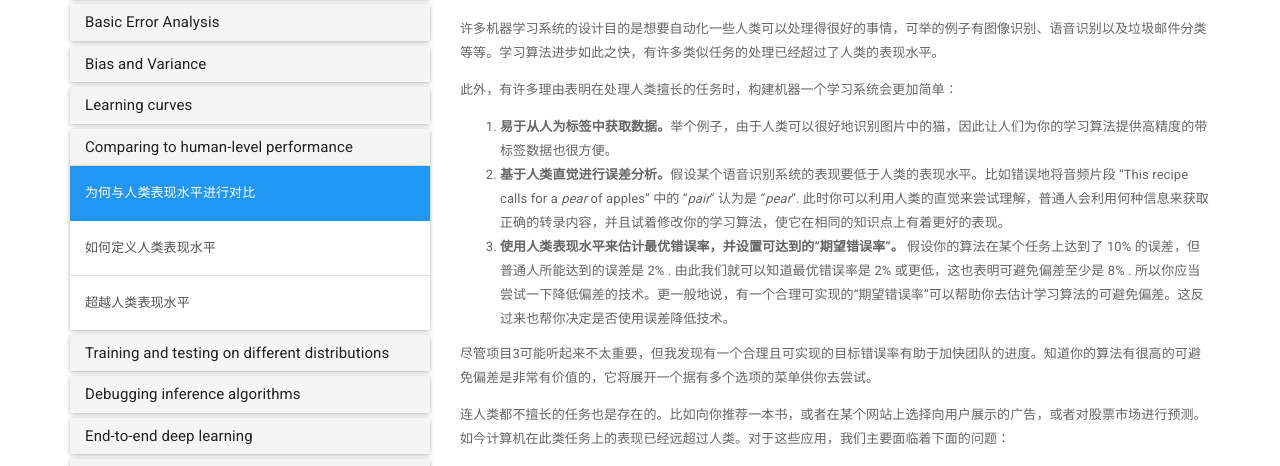
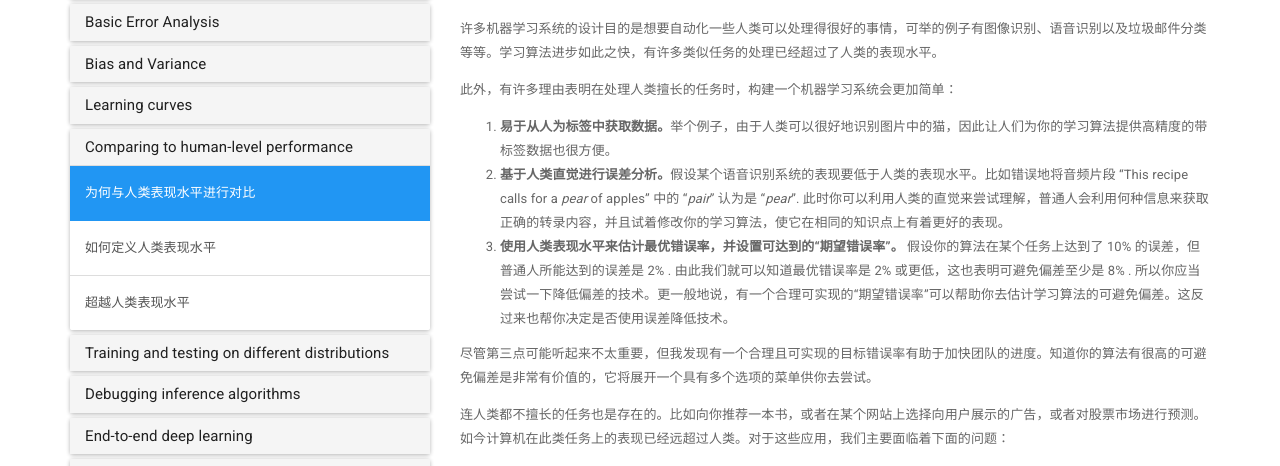
Before and after one commit to deeplearning-ai/machine-learning-yearning-cn, a Jekyll site: the page built from _docs/Comparing to human-level performance/ch33.md, in a window 1280 px wide and 1042 px high. Shown: the part 166-632 px from the top of the window. Built offline with Jekyll 4.4.1, drawn with Linux system fonts in a browser that asks for light colours; nearby versions of some CDN libraries.

Commit message:
update ch33

```diff
--- a/_docs/Comparing to human-level performance/ch33.md
+++ b/_docs/Comparing to human-level performance/ch33.md
@@ -5,13 +5,13 @@ permalink: /docs/ch33/
 
 许多机器学习系统的设计目的是想要自动化一些人类可以处理得很好的事情，可举的例子有图像识别、语音识别以及垃圾邮件分类等等。学习算法进步如此之快，有许多类似任务的处理已经超过了人类的表现水平。
 
-此外，有许多理由表明在处理人类擅长的任务时，构建机器一个学习系统会更加简单：
+此外，有许多理由表明在处理人类擅长的任务时，构建一个机器学习系统会更加简单：
 
 1. **易于从人为标签中获取数据。**举个例子，由于人类可以很好地识别图片中的猫，因此让人们为你的学习算法提供高精度的带标签数据也很方便。
 2. **基于人类直觉进行误差分析。**假设某个语音识别系统的表现要低于人类的表现水平。比如错误地将音频片段 “This recipe calls for a *pear* of apples” 中的 “*pair*” 认为是 “*pear*”. 此时你可以利用人类的直觉来尝试理解，普通人会利用何种信息来获取正确的转录内容，并且试着修改你的学习算法，使它在相同的知识点上有着更好的表现。
 3. **使用人类表现水平来估计最优错误率，并设置可达到的“期望错误率”。** 假设你的算法在某个任务上达到了 10% 的误差，但普通人所能达到的误差是 2% . 由此我们就可以知道最优错误率是 2% 或更低，这也表明可避免偏差至少是 8% . 所以你应当尝试一下降低偏差的技术。更一般地说，有一个合理可实现的“期望错误率”可以帮助你去估计学习算法的可避免偏差。这反过来也帮你决定是否使用误差降低技术。
 
-尽管项目3可能听起来不太重要，但我发现有一个合理且可实现的目标错误率有助于加快团队的进度。知道你的算法有很高的可避免偏差是非常有价值的，它将展开一个据有多个选项的菜单供你去尝试。
+尽管第三点可能听起来不太重要，但我发现有一个合理且可实现的目标错误率有助于加快团队的进度。知道你的算法有很高的可避免偏差是非常有价值的，它将展开一个具有多个选项的菜单供你去尝试。
 
 连人类都不擅长的任务也是存在的。比如向你推荐一本书，或者在某个网站上选择向用户展示的广告，或者对股票市场进行预测。如今计算机在此类任务上的表现已经远超过人类。对于这些应用，我们主要面临着下面的问题：
 
```
Also changed, not shown: _docs/Training and testing on different distributions/ch36.md (+1 -1 lines).
